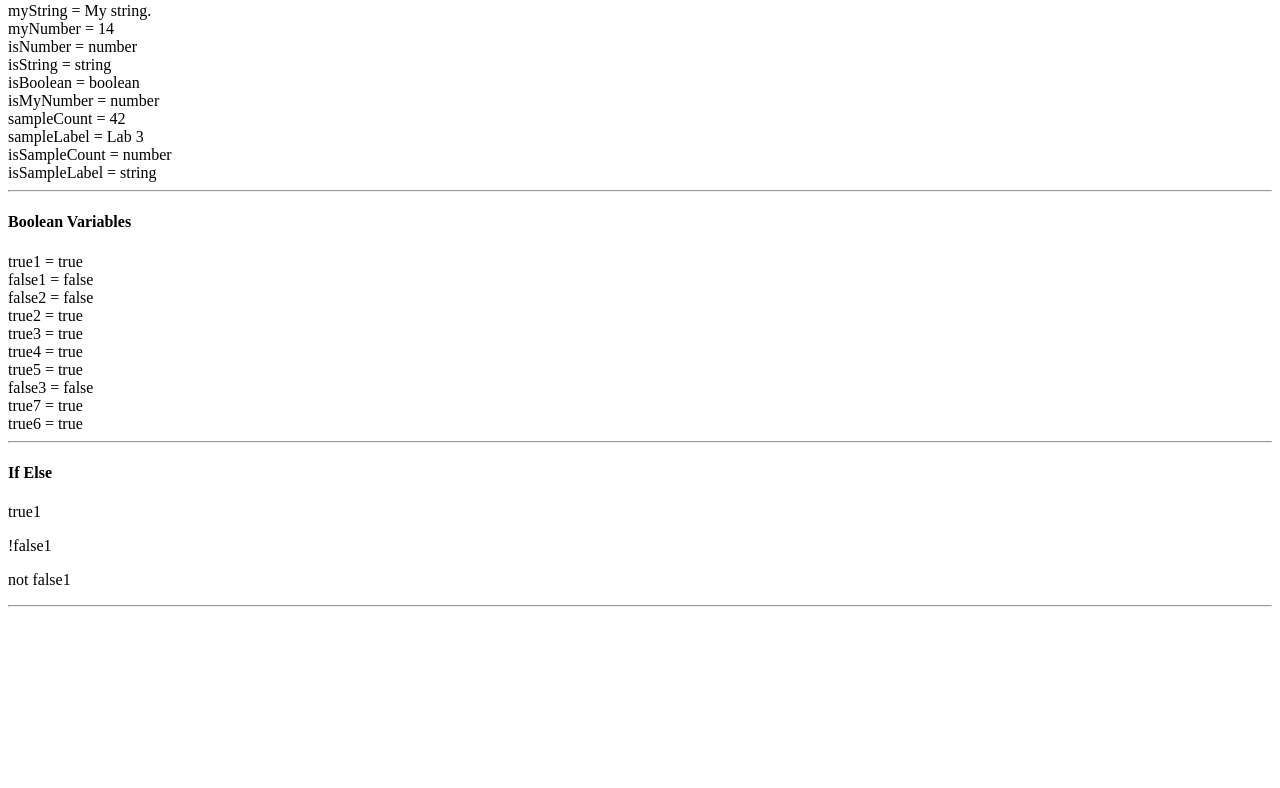
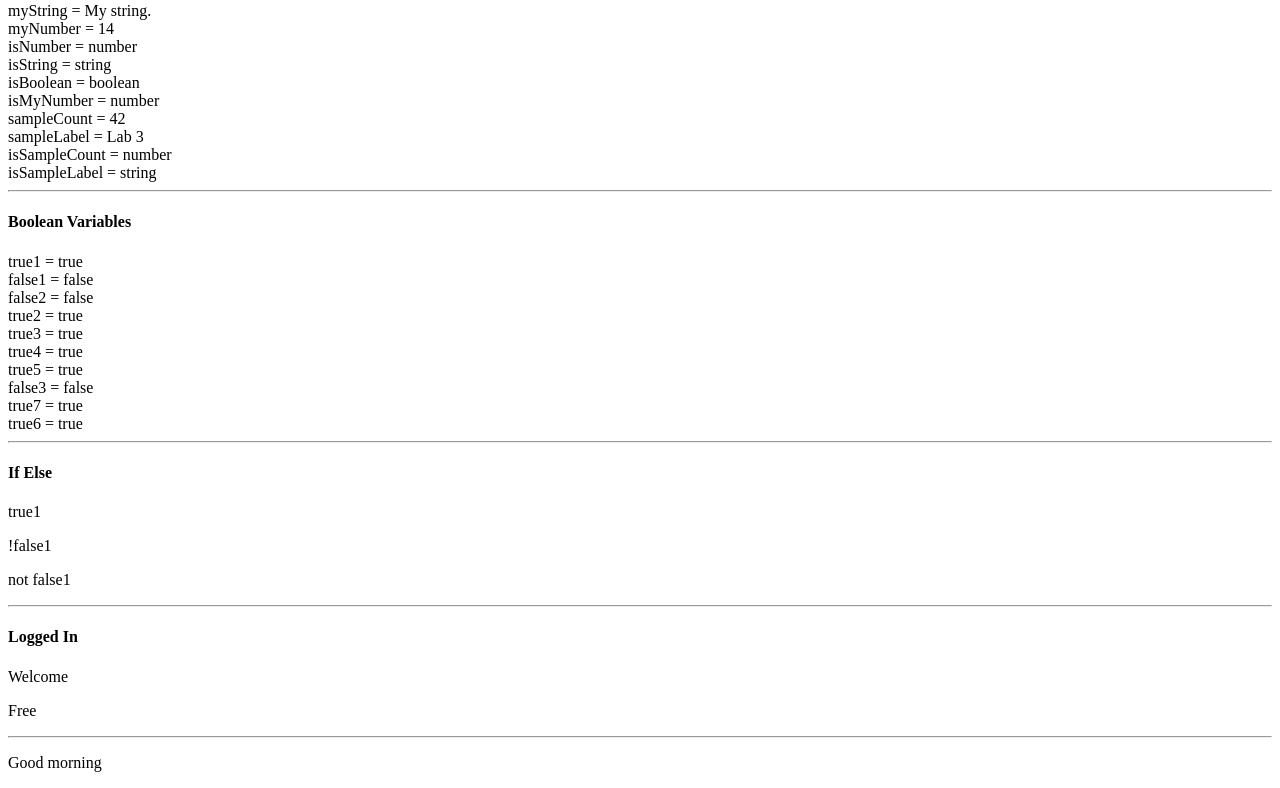
Before and after one commit to yevk55/webdev-client, a Next.js app: page /labs/lab3 in a window 1280 px wide. Shown: the part 356-1144 px from the top of the page. Before the commit the page ends 971 px from the top, so only its background shows below. Built offline with nearby package versions, Linux system fonts and the light colour scheme.

Commit message:
added ternary

```diff
--- /dev/null
+++ b/app/labs/lab3/TernaryOperator.tsx
@@ -0,0 +1,14 @@
+export default function TernaryOperator() {
+  let loggedIn = true;
+  const hour = 9;
+  const premium = false;
+  return (
+    <div id="wd-ternary-operator">
+      <h4>Logged In</h4>
+      {loggedIn ? <p>Welcome</p> : <p>Please login</p>}
+      {premium ? <p>Premium</p> : <p>Free</p>}
+      <hr />
+      {hour < 12 ? <p>Good morning</p> : <p>Good afternoon</p>}
+    </div>
+  );
+}
--- a/app/labs/lab3/page.tsx
+++ b/app/labs/lab3/page.tsx
@@ -2,6 +2,7 @@ import VariablesAndConstants from "./VariablesAndConstants";
 import VariableTypes from "./VariableTypes";
 import BooleanVariables from "./BooleanVariables";
 import IfElse from "./IfElse";
+import TernaryOperator from "./TernaryOperator";
 
 export default function Lab3() {
   return (
@@ -11,6 +12,7 @@ export default function Lab3() {
       <VariableTypes />
       <BooleanVariables />
       <IfElse />
+      <TernaryOperator />
     </div>
   );
 }
```
